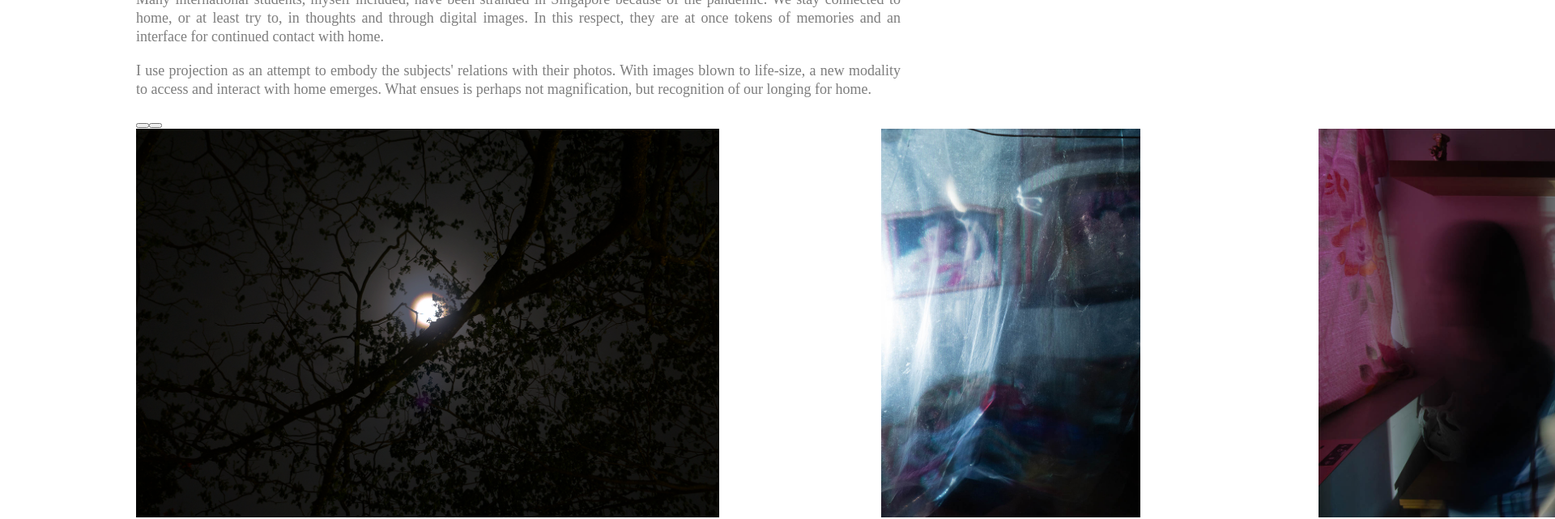
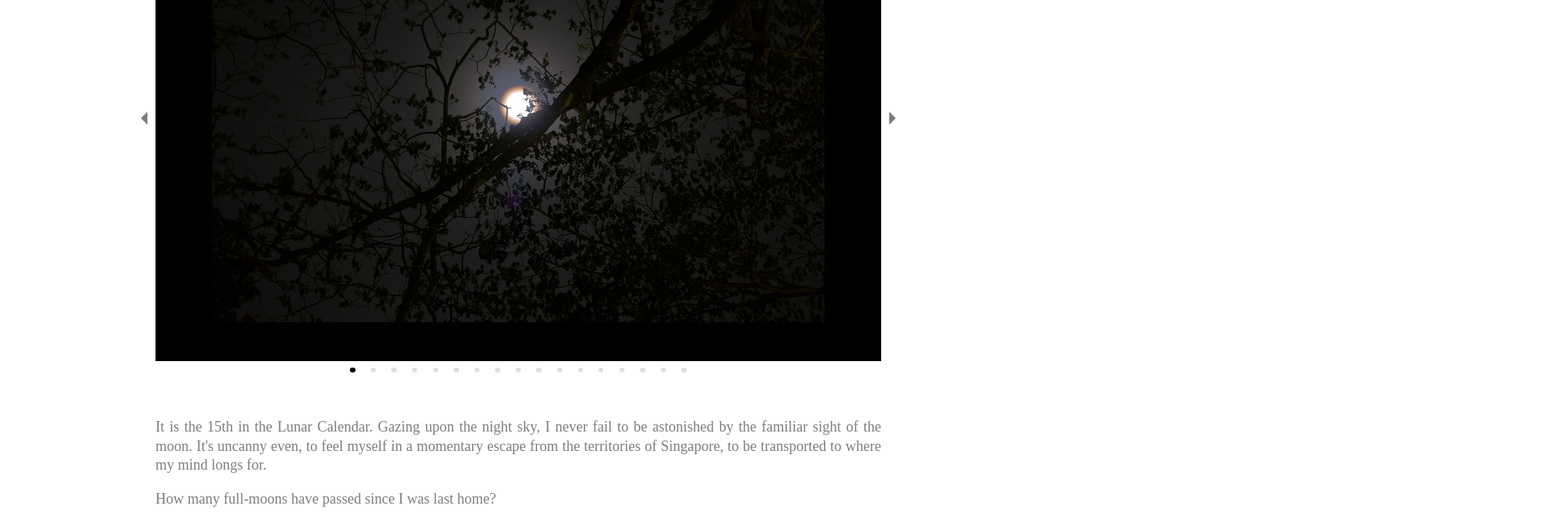
Before and after one commit to picasdan9/studio-website, a Next.js app: page /works/not-home in a window 1280 px wide. Shown: the part 300-941 px from the top of the page at 81% size, 1920 px wide, since content can reach past the window. Built offline with nearby package versions, Linux system fonts and the light colour scheme.

Commit message:
Add not-home

```diff
--- a/components/ImageSlider/ImageSlider.tsx
+++ b/components/ImageSlider/ImageSlider.tsx
@@ -1,45 +1,51 @@
-import Image from 'next/image';
 import { useState } from 'react';
 
-import ImageSliderStyles from './ImageSliderStyles.module.css';
+import styles from './ImageSliderStyles.module.css';
 
 const ImageSlider: React.FC<{ imgUrlList: string[] }> = ({ imgUrlList }) => {
-  const [curIdx, setCurIdx] = useState(0);
-  console.log(imgUrlList);
+  const [curIdx, setCurIdx] = useState<number>(0);
+
+  function computeImgClassName(idx: number): string {
+    return styles['img'] + (idx === curIdx ? ' ' + styles['active'] : '');
+  }
+
+  function computeBtnControllerClassName(idx: number): string {
+    return (
+      styles['button-controller'] +
+      (idx === curIdx ? ' ' + styles['active'] : '')
+    );
+  }
+
   return (
-    <div className={ImageSliderStyles['image-slider-container']}>
-      <div>
-        <button onClick={() => curIdx > 0 && setCurIdx(curIdx - 1)} />
-        <div className={ImageSliderStyles['image-slide-container']}>
+    <div className={styles['image-slider-container']}>
+      <div className={styles['image-slider-display']}>
+        <button
+          disabled={curIdx <= 0}
+          onClick={() => setCurIdx(curIdx - 1)}
+          className={styles['button-decrement']}
+        >
+          <div />
+        </button>
+        <div className={styles['slide']}>
           {imgUrlList.map((imgUrl, idx) => (
-            <div
-              key={idx}
-              className={
-                ImageSliderStyles['image-slide'] +
-                (idx === curIdx ? ' active' : '')
-              }
-            >
-              <Image src={imgUrl} layout='fill' objectFit='contain' />
-            </div>
+            <img key={idx} src={imgUrl} className={computeImgClassName(idx)} />
           ))}
         </div>
         <button
-          onClick={() =>
-            curIdx < imgUrlList.length - 1 && setCurIdx(curIdx + 1)
-          }
-        />
+          disabled={curIdx >= imgUrlList.length - 1}
+          onClick={() => setCurIdx(curIdx + 1)}
+          className={styles['button-increment']}
+        >
+          <div />
+        </button>
       </div>
-      <div className={ImageSliderStyles['image-slider-dot-list']}>
+      <div className={styles['image-slider-controller']}>
         {imgUrlList.map((_, idx) => (
-          <li
+          <button
             key={idx}
-            className={
-              ImageSliderStyles['image-slider-dot'] +
-              (idx === curIdx ? ' active' : '')
-            }
-          >
-            <button onClick={() => setCurIdx(idx)} />
-          </li>
+            className={computeBtnControllerClassName(idx)}
+            onClick={() => setCurIdx(idx)}
+          />
         ))}
       </div>
     </div>
--- a/components/ImageSlider/ImageSliderStyles.module.css
+++ b/components/ImageSlider/ImageSliderStyles.module.css
@@ -1,24 +1,80 @@
 .image-slider-container {
-  /* width: 2rem; */
+  display: flex;
+  flex-direction: column;
+  align-items: center;
+  margin-bottom: 3rem;
 }
 
-.image-slide-container {
+.image-slider-display {
   display: flex;
-  float: left;
+  width: 100%;
+  background-color: black;
 }
 
-.image-slide {
-  height: 30rem;
-  width: min(45em, 100vw);
+.slide {
+  height: min(100vh, 600px);
+  width: 100%;
+}
+
+.img {
+  display: none;
+  width: 100%;
+  height: 100%;
+  object-fit: contain;
+  padding: 3rem;
+}
+
+.img.active {
+  display: block;
+}
+
+.image-slider-controller {
+  display: flex;
+  justify-content: center;
+  flex-wrap: wrap;
+  width: 100%;
+}
+
+.button-decrement,
+.button-increment {
+  background-color: transparent;
+  border: none;
   position: relative;
 }
 
-.image-slide.active {
-  right: 0;
+.button-decrement {
+  left: -1.5rem;
 }
 
-.image-slider-dot-list {
+.button-increment {
+  right: -1.5rem;
 }
 
-.image-slider-dot {
+.button-decrement div {
+  width: 0;
+  height: 0;
+  border-top: 8px solid transparent;
+  border-bottom: 8px solid transparent;
+  border-right: 8px solid #7d7d7d;
 }
+
+.button-increment div {
+  width: 0;
+  height: 0;
+  border-top: 8px solid transparent;
+  border-bottom: 8px solid transparent;
+  border-left: 8px solid #7d7d7d;
+}
+
+.button-controller {
+  aspect-ratio: 1;
+  border-radius: 50%;
+  border: none;
+  padding: 0.2rem;
+  margin: 0.5rem 0.6rem;
+  background-color: #dfdfdf;
+}
+
+.button-controller.active {
+  background-color: black;
+}
--- a/components/Layout.tsx
+++ b/components/Layout/Layout.tsx
@@ -1,8 +1,8 @@
 import Head from 'next/head';
 import React from 'react';
-import styles from 'styles/Home.module.css';
+import styles from './LayoutStyles.module.css';
 
-import Navbar from './Navbar';
+import Navbar from 'components/Navbar';
 
 const Layout: React.FC<{ title: string; children: React.ReactNode }> = ({
   title,
--- /dev/null
+++ b/components/Layout/LayoutStyles.module.css
@@ -0,0 +1,9 @@
+.main {
+  max-width: 960px;
+  margin: 0 auto;
+  padding: 0 2rem;
+}
+
+.page-container {
+  padding-top: 2rem;
+}
--- /dev/null
+++ b/components/Layout/index.tsx
@@ -0,0 +1,3 @@
+import Layout from './Layout';
+
+export default Layout;
--- a/pages/works/not-home.tsx
+++ b/pages/works/not-home.tsx
@@ -1,5 +1,5 @@
 import ImageSlider from 'components/ImageSlider/ImageSlider';
-import Layout from 'components/Layout';
+import Layout from 'components/Layout/Layout';
 import { getPostBySlug } from 'lib/api';
 import { Post } from 'lib/models';
 import { GetStaticPropsResult } from 'next';
@@ -10,8 +10,8 @@ const NotHomePage: React.FC<Post> = ({ markdownBody, metadata }) => {
   return (
     <Layout title={metadata.title}>
       <h1>{metadata.title}</h1>
+      <ImageSlider imgUrlList={metadata.imgUrlList || []} />
       <ReactMarkdown>{markdownBody}</ReactMarkdown>
-      <ImageSlider imgUrlList={metadata.imgUrlList || []} />
     </Layout>
   );
 };
--- a/styles/Home.module.css
+++ b/styles/Home.module.css
@@ -1,13 +1,3 @@
-.main {
-  max-width: 960px;
-  margin: 0 auto;
-  padding: 0 0.5em;
-}
-
-.page-container {
-  padding-top: 2rem;
-}
-
 .block-header {
   font-family: Arial, Helvetica, sans-serif;
   font-size: larger;
--- a/styles/globals.css
+++ b/styles/globals.css
@@ -19,7 +19,7 @@ h1 {
   font-weight: lighter;
   -webkit-font-smoothing: antialiased;
   max-width: 500px;
-  margin: 0 0 2em 0;
+  margin: 0 0 1.5em 0;
 }
 
 h2 {
@@ -61,6 +61,10 @@ ul {
   padding: 0;
 }
 
+button {
+  cursor: pointer;
+}
+
 * {
   box-sizing: border-box;
 }
```
